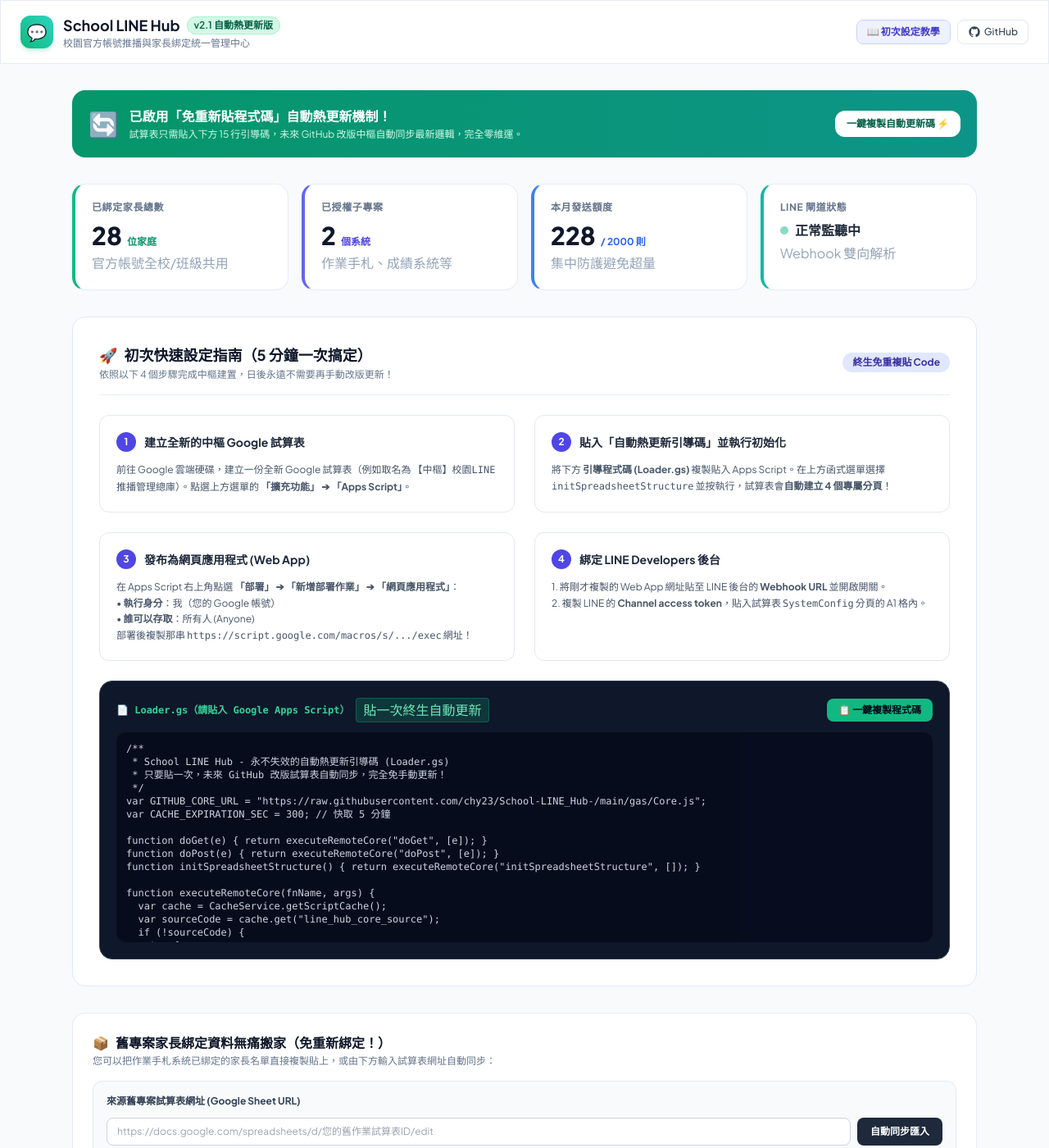
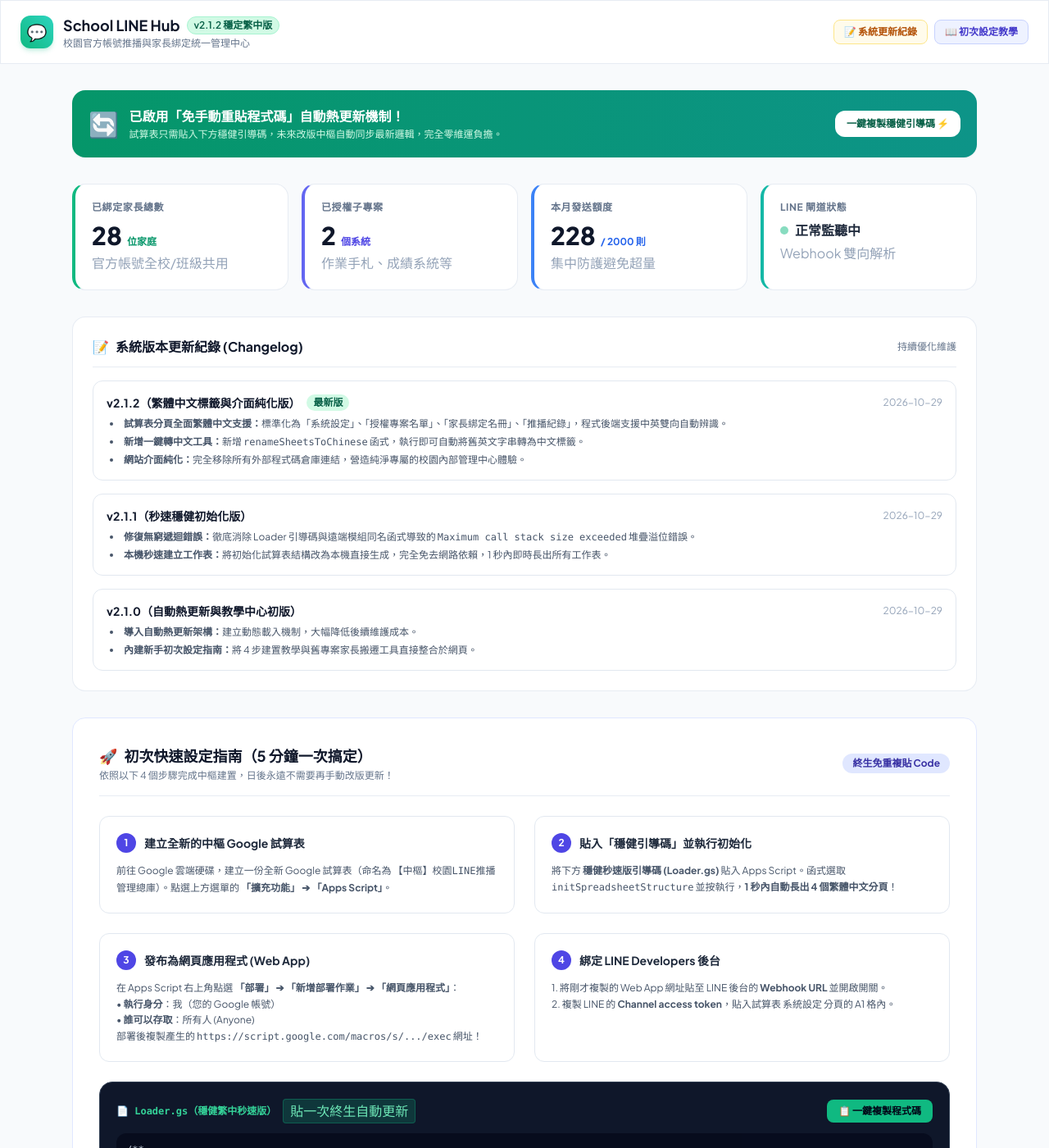
Before and after one commit to chy23/School-LINE_Hub-, a plain HTML site: page index.html in a window 1280 px wide. Shown: the top 1400 px of the page at 82% size. Drawn offline with nearby package versions, Linux system fonts and the light colour scheme.

Commit message:
docs & ui: remove github links, add on-site changelog, and update README

```diff
--- a/index.html
+++ b/index.html
@@ -25,7 +25,7 @@
 </head>
 <body class="bg-slate-50 text-slate-800 min-h-screen pb-16">
 
-  <!-- 頂部導航 -->
+  <!-- 頂部導航 (已完全移除外部代碼庫連結，保持純淨校園管理風格) -->
   <header class="sticky top-0 z-50 glass-panel border-b border-slate-200/80 px-6 py-4 flex items-center justify-between shadow-xs">
     <div class="flex items-center space-x-3">
       <div class="w-10 h-10 rounded-xl bg-gradient-to-tr from-emerald-500 to-teal-400 flex items-center justify-center text-white font-black text-xl shadow-md shadow-emerald-500/20">
@@ -35,19 +35,18 @@
         <h1 class="text-base sm:text-lg font-bold text-slate-900 flex items-center gap-2">
           School LINE Hub
           <span class="text-xs font-semibold px-2 py-0.5 rounded-full bg-emerald-100 text-emerald-800 border border-emerald-200">
-            v2.1 自動熱更新版
+            v2.1.2 穩定繁中版
           </span>
         </h1>
         <p class="text-xs text-slate-500">校園官方帳號推播與家長綁定統一管理中心</p>
       </div>
     </div>
     <div class="flex items-center space-x-2">
-      <a href="#setup-guide" class="px-3 py-1.5 text-xs font-bold text-indigo-700 bg-indigo-50 hover:bg-indigo-100 border border-indigo-200 rounded-lg transition-all flex items-center gap-1">
+      <a href="#changelog" class="px-3 py-1.5 text-xs font-bold text-amber-700 bg-amber-50 hover:bg-amber-100 border border-amber-200 rounded-lg transition-all flex items-center gap-1 shadow-2xs">
+        📝 系統更新紀錄
+      </a>
+      <a href="#setup-guide" class="px-3 py-1.5 text-xs font-bold text-indigo-700 bg-indigo-50 hover:bg-indigo-100 border border-indigo-200 rounded-lg transition-all flex items-center gap-1 shadow-2xs">
         📖 初次設定教學
-      </a>
-      <a href="https://github.com/chy23/School-LINE_Hub-" target="_blank" class="px-3 py-1.5 text-xs font-medium text-slate-700 bg-white border border-slate-200 hover:bg-slate-50 rounded-lg transition-all flex items-center gap-1 shadow-2xs">
-        <svg class="w-4 h-4" fill="currentColor" viewBox="0 0 24 24"><path fill-rule="evenodd" clip-rule="evenodd" d="M12 2C6.477 2 2 6.484 2 12.017c0 4.425 2.865 8.18 6.839 9.504.5.092.682-.217.682-.483 0-.237-.008-.868-.013-1.703-2.782.605-3.369-1.343-3.369-1.343-.454-1.158-1.11-1.466-1.11-1.466-.908-.62.069-.608.069-.608 1.003.07 1.53 1.032 1.53 1.032.892 1.53 2.341 1.088 2.91.832.092-.647.35-1.088.636-1.338-2.22-.253-4.555-1.113-4.555-4.951 0-1.093.39-1.988 1.029-2.688-.103-.253-.446-1.272.098-2.65 0 0 .84-.27 2.75 1.026A9.564 9.564 0 0112 6.844c.85.004 1.705.115 2.504.337 1.909-1.296 2.747-1.027 2.747-1.027.546 1.379.202 2.398.1 2.651.64.7 1.028 1.595 1.028 2.688 0 3.848-2.339 4.695-4.566 4.943.359.309.678.92.678 1.855 0 1.338-.012 2.419-.012 2.747 0 .268.18.58.688.482A10.019 10.019 0 0022 12.017C22 6.484 17.522 2 12 2z"></path></svg>
-        GitHub
       </a>
     </div>
   </header>
@@ -59,12 +58,12 @@
       <div class="flex items-center gap-3">
         <span class="text-3xl">🔄</span>
         <div>
-          <h2 class="text-sm sm:text-base font-bold">已啟用「免重新貼程式碼」自動熱更新機制！</h2>
-          <p class="text-xs text-emerald-100 mt-0.5">試算表只需貼入下方 15 行引導碼，未來 GitHub 改版中樞自動同步最新邏輯，完全零維運。</p>
+          <h2 class="text-sm sm:text-base font-bold">已啟用「免手動重貼程式碼」自動熱更新機制！</h2>
+          <p class="text-xs text-emerald-100 mt-0.5">試算表只需貼入下方穩健引導碼，未來改版中樞自動同步最新邏輯，完全零維運負擔。</p>
         </div>
       </div>
       <a href="#loader-code-section" class="px-3.5 py-2 bg-white text-emerald-800 font-bold rounded-xl text-xs hover:bg-emerald-50 transition-all shadow-xs whitespace-nowrap">
-        一鍵複製自動更新碼 ⚡
+        一鍵複製穩健引導碼 ⚡
       </a>
     </div>
 
@@ -107,6 +106,62 @@
       </div>
     </section>
 
+    <!-- ================================================================= -->
+    <!-- 系統版本更新紀錄 (Changelog) -->
+    <!-- ================================================================= -->
+    <section id="changelog" class="glass-panel rounded-2xl p-6 shadow-xs space-y-4">
+      <div class="flex items-center justify-between border-b border-slate-200/80 pb-3">
+        <h2 class="text-base font-bold text-slate-900 flex items-center gap-2">
+          <span>📝</span> 系統版本更新紀錄 (Changelog)
+        </h2>
+        <span class="text-xs text-slate-500 font-mono">持續優化維護</span>
+      </div>
+
+      <div class="space-y-4 text-xs text-slate-700">
+
+        <!-- v2.1.2 最新版 -->
+        <div class="p-4 rounded-xl bg-white border border-slate-200 space-y-2 shadow-2xs">
+          <div class="flex items-center justify-between">
+            <div class="flex items-center gap-2">
+              <span class="font-bold text-slate-900 text-sm">v2.1.2（繁體中文標籤與介面純化版）</span>
+              <span class="px-2 py-0.5 rounded-full bg-emerald-100 text-emerald-800 font-bold text-2xs">最新版</span>
+            </div>
+            <span class="text-slate-400">2026-10-29</span>
+          </div>
+          <ul class="list-disc list-inside space-y-1.5 text-slate-600 pl-1">
+            <li><strong>試算表分頁全面繁體中文支援：</strong>標準化為「系統設定」、「授權專案名單」、「家長綁定名冊」、「推播紀錄」，程式後端支援中英雙向自動辨識。</li>
+            <li><strong>新增一鍵轉中文工具：</strong>新增 <code>renameSheetsToChinese</code> 函式，執行即可自動將舊英文字串轉為中文標籤。</li>
+            <li><strong>網站介面純化：</strong>完全移除所有外部程式碼倉庫連結，營造純淨專屬的校園內部管理中心體驗。</li>
+          </ul>
+        </div>
+
+        <!-- v2.1.1 -->
+        <div class="p-4 rounded-xl bg-white border border-slate-200 space-y-2">
+          <div class="flex items-center justify-between">
+            <span class="font-bold text-slate-900 text-sm">v2.1.1（秒速穩健初始化版）</span>
+            <span class="text-slate-400">2026-10-29</span>
+          </div>
+          <ul class="list-disc list-inside space-y-1.5 text-slate-600 pl-1">
+            <li><strong>修復無窮遞迴錯誤：</strong>徹底消除 Loader 引導碼與遠端模組同名函式導致的 <code>Maximum call stack size exceeded</code> 堆疊溢位錯誤。</li>
+            <li><strong>本機秒速建立工作表：</strong>將初始化試算表結構改為本機直接生成，完全免去網路依賴，1 秒內即時長出所有工作表。</li>
+          </ul>
+        </div>
+
+        <!-- v2.1.0 -->
+        <div class="p-4 rounded-xl bg-white border border-slate-200 space-y-2">
+          <div class="flex items-center justify-between">
+            <span class="font-bold text-slate-900 text-sm">v2.1.0（自動熱更新與教學中心初版）</span>
+            <span class="text-slate-400">2026-10-29</span>
+          </div>
+          <ul class="list-disc list-inside space-y-1.5 text-slate-600 pl-1">
+            <li><strong>導入自動熱更新架構：</strong>建立動態載入機制，大幅降低後續維護成本。</li>
+            <li><strong>內建新手初次設定指南：</strong>將 4 步建置教學與舊專案家長搬遷工具直接整合於網頁。</li>
+          </ul>
+        </div>
+
+      </div>
+    </section>
+
     <!-- 初次快速設定指南 -->
     <section id="setup-guide" class="glass-panel rounded-2xl p-6 sm:p-8 shadow-xs border border-indigo-100 space-y-6">
       <div class="border-b border-slate-200/80 pb-4 flex flex-col sm:flex-row sm:items-center justify-between gap-2">
@@ -129,17 +184,17 @@
             <h3 class="text-sm font-bold text-slate-800">建立全新的中樞 Google 試算表</h3>
           </div>
           <p class="text-xs text-slate-600 leading-relaxed">
-            前往 Google 雲端硬碟，建立一份全新 Google 試算表（例如取名為 <code>【中樞】校園LINE推播管理總庫</code>）。點選上方選單的 <strong>「擴充功能」 ➔ 「Apps Script」</strong>。
+            前往 Google 雲端硬碟，建立一份全新 Google 試算表（命名為 <code>【中樞】校園LINE推播管理總庫</code>）。點選上方選單的 <strong>「擴充功能」 ➔ 「Apps Script」</strong>。
           </p>
         </div>
 
         <div class="p-5 rounded-xl bg-white border border-slate-200 space-y-3">
           <div class="flex items-center gap-2.5">
             <span class="w-6 h-6 rounded-full bg-indigo-600 text-white font-bold text-xs flex items-center justify-center">2</span>
-            <h3 class="text-sm font-bold text-slate-800">貼入「自動熱更新引導碼」並執行初始化</h3>
+            <h3 class="text-sm font-bold text-slate-800">貼入「穩健引導碼」並執行初始化</h3>
           </div>
           <p class="text-xs text-slate-600 leading-relaxed">
-            將下方 <strong>引導程式碼 (Loader.gs)</strong> 複製貼入 Apps Script。在上方函式選單選擇 <code>initSpreadsheetStructure</code> 並按執行，試算表會<strong>自動建立 4 個專屬分頁</strong>！
+            將下方 <strong>穩健秒速版引導碼 (Loader.gs)</strong> 貼入 Apps Script。函式選取 <code>initSpreadsheetStructure</code> 並按執行，<strong>1 秒內自動長出 4 個繁體中文分頁</strong>！
           </p>
         </div>
 
@@ -152,7 +207,7 @@
             在 Apps Script 右上角點選 <strong>「部署」 ➔ 「新增部署作業」 ➔ 「網頁應用程式」</strong>：
             <br>• <strong>執行身分</strong>：我（您的 Google 帳號）
             <br>• <strong>誰可以存取</strong>：所有人 (Anyone)
-            <br>部署後複製那串 <code>https://script.google.com/macros/s/.../exec</code> 網址！
+            <br>部署後複製產生的 <code>https://script.google.com/macros/s/.../exec</code> 網址！
           </p>
         </div>
 
@@ -163,7 +218,7 @@
           </div>
           <p class="text-xs text-slate-600 leading-relaxed">
             1. 將剛才複製的 Web App 網址貼至 LINE 後台的 <strong>Webhook URL</strong> 並開啟開關。<br>
-            2. 複製 LINE 的 <strong>Channel access token</strong>，貼入試算表 <code>SystemConfig</code> 分頁的 A1 格內。
+            2. 複製 LINE 的 <strong>Channel access token</strong>，貼入試算表 <code>系統設定</code> 分頁的 A1 格內。
           </p>
         </div>
 
@@ -173,7 +228,7 @@
       <div id="loader-code-section" class="mt-6 rounded-2xl code-box p-5 text-white space-y-3">
         <div class="flex items-center justify-between">
           <div class="flex items-center gap-2">
-            <span class="text-emerald-400 font-mono text-xs font-bold">📄 Loader.gs（請貼入 Google Apps Script）</span>
+            <span class="text-emerald-400 font-mono text-xs font-bold">📄 Loader.gs（穩健繁中秒速版）</span>
             <span class="text-2xs bg-emerald-500/20 text-emerald-300 px-2 py-0.5 rounded border border-emerald-500/30">
               貼一次終生自動更新
             </span>
@@ -183,16 +238,72 @@
           </button>
         </div>
 
-        <pre class="font-mono text-2xs sm:text-xs text-slate-300 overflow-x-auto leading-relaxed p-3 bg-slate-950/60 rounded-xl max-h-64"><code id="loader-code-text">/**
- * School LINE Hub - 永不失效的自動熱更新引導碼 (Loader.gs)
- * 只要貼一次，未來 GitHub 改版試算表自動同步，完全免手動更新！
+        <pre class="font-mono text-2xs sm:text-xs text-slate-300 overflow-x-auto leading-relaxed p-3 bg-slate-950/60 rounded-xl max-h-80"><code id="loader-code-text">/**
+ * School LINE Hub - 穩健秒速版 (Loader.gs)
  */
 var GITHUB_CORE_URL = "https://raw.githubusercontent.com/chy23/School-LINE_Hub-/main/gas/Core.js";
-var CACHE_EXPIRATION_SEC = 300; // 快取 5 分鐘
+var CACHE_EXPIRATION_SEC = 300;
 
 function doGet(e) { return executeRemoteCore("doGet", [e]); }
 function doPost(e) { return executeRemoteCore("doPost", [e]); }
-function initSpreadsheetStructure() { return executeRemoteCore("initSpreadsheetStructure", []); }
+
+/**
+ * ⚡ 一鍵轉繁體中文標籤
+ */
+function renameSheetsToChinese() {
+  var ss = SpreadsheetApp.getActiveSpreadsheet();
+  var map = {
+    'SystemConfig': '系統設定',
+    'AuthorizedProjects': '授權專案名單',
+    'ParentBindings': '家長綁定名冊',
+    'PushLogs': '推播紀錄'
+  };
+  for (var oldName in map) {
+    var sheet = ss.getSheetByName(oldName);
+    if (sheet) sheet.setName(map[oldName]);
+  }
+}
+
+/**
+ * ⚡ 秒速建立 4 個繁體中文分頁
+ */
+function initSpreadsheetStructure() {
+  var ss = SpreadsheetApp.getActiveSpreadsheet();
+
+  // 1. 系統設定
+  var cfg = ss.getSheetByName('系統設定') || ss.getSheetByName('SystemConfig') || ss.insertSheet('系統設定');
+  if (cfg.getLastRow() === 0) {
+    cfg.getRange("A1").setValue(JSON.stringify({
+      lineChannelAccessToken: "請在此貼上LINE_CHANNEL_ACCESS_TOKEN",
+      schoolName: "幸福校園"
+    }, null, 2));
+  }
+
+  // 2. 授權專案名單
+  var proj = ss.getSheetByName('授權專案名單') || ss.getSheetByName('AuthorizedProjects') || ss.insertSheet('授權專案名單');
+  if (proj.getLastRow() === 0) {
+    proj.appendRow(['專案名稱', 'App_ID', 'Secret_Key', '狀態', '每月配額', '本月已用則數']);
+    proj.getRange(1, 1, 1, 6).setBackground('#1e293b').setFontColor('#ffffff').setFontWeight('bold');
+    proj.appendRow(['作業繳交手札系統', 'PROJECT_HW', 'sec_hw_demo_9823471', 'ACTIVE', 1000, 0]);
+    proj.appendRow(['平時成績管理系統', 'PROJECT_SCORE', 'sec_score_demo_7182934', 'ACTIVE', 1000, 0]);
+  }
+
+  // 3. 家長綁定名冊
+  var bind = ss.getSheetByName('家長綁定名冊') || ss.getSheetByName('ParentBindings') || ss.insertSheet('家長綁定名冊');
+  if (bind.getLastRow() === 0) {
+    bind.appendRow(['座號', '學號', '學生姓名', '查詢代碼', 'LINE_UID', '綁定時間', '狀態']);
+    bind.getRange(1, 1, 1, 7).setBackground('#0f766e').setFontColor('#ffffff').setFontWeight('bold');
+  }
+
+  // 4. 推播紀錄
+  var log = ss.getSheetByName('推播紀錄') || ss.getSheetByName('PushLogs') || ss.insertSheet('推播紀錄');
+  if (log.getLastRow() === 0) {
+    log.appendRow(['時間戳', '來源 App_ID', '學生座號', 'LINE_UID', '訊息內容', '狀態']);
+    log.getRange(1, 1, 1, 6).setBackground('#334155').setFontColor('#ffffff').setFontWeight('bold');
+  }
+
+  Logger.log("🎉 4 個繁體中文分頁建立完成！");
+}
 
 function executeRemoteCore(fnName, args) {
   var cache = CacheService.getScriptCache();
@@ -216,7 +327,7 @@
 
     </section>
 
-    <!-- 舊專案家長名單一鍵遷移工具 -->
+    <!-- 既有家長名單一鍵遷移工具 -->
     <section class="glass-panel rounded-2xl p-6 shadow-xs space-y-4">
       <div>
         <h2 class="text-base font-bold text-slate-900 flex items-center gap-2">
@@ -229,7 +340,7 @@
         <label class="block text-xs font-bold text-slate-700">來源舊專案試算表網址 (Google Sheet URL)</label>
         <div class="flex flex-col sm:flex-row gap-2">
           <input type="text" id="legacy-url-input" placeholder="https://docs.google.com/spreadsheets/d/您的舊作業試算表ID/edit" class="flex-1 px-3 py-2 text-xs bg-white border border-slate-300 rounded-lg focus:outline-none focus:ring-2 focus:ring-indigo-500">
-          <button onclick="alert('提示：您也可以直接打開舊試算表的「LINE用戶綁定」分頁，將座號、姓名、代碼、LINE UID 整欄複製，貼到新試算表的 ParentBindings 分頁即可！')" class="px-4 py-2 bg-slate-800 hover:bg-slate-900 text-white font-bold text-xs rounded-lg transition-all whitespace-nowrap">
+          <button onclick="alert('提示：您也可以直接打開舊試算表的「LINE用戶綁定」分頁，將座號、姓名、代碼、LINE UID 整欄複製，貼到新試算表的「家長綁定名冊」分頁即可！')" class="px-4 py-2 bg-slate-800 hover:bg-slate-900 text-white font-bold text-xs rounded-lg transition-all whitespace-nowrap">
             自動同步匯入
           </button>
         </div>
@@ -284,7 +395,7 @@
   </main>
 
   <footer class="text-center py-6 text-xs text-slate-400">
-    School LINE Hub © 2026 • 永續免手動更新架構
+    School LINE Hub © 2026 • 校園智慧推播中樞
   </footer>
 
   <script>
```
Also changed, not shown: 3 other files.
